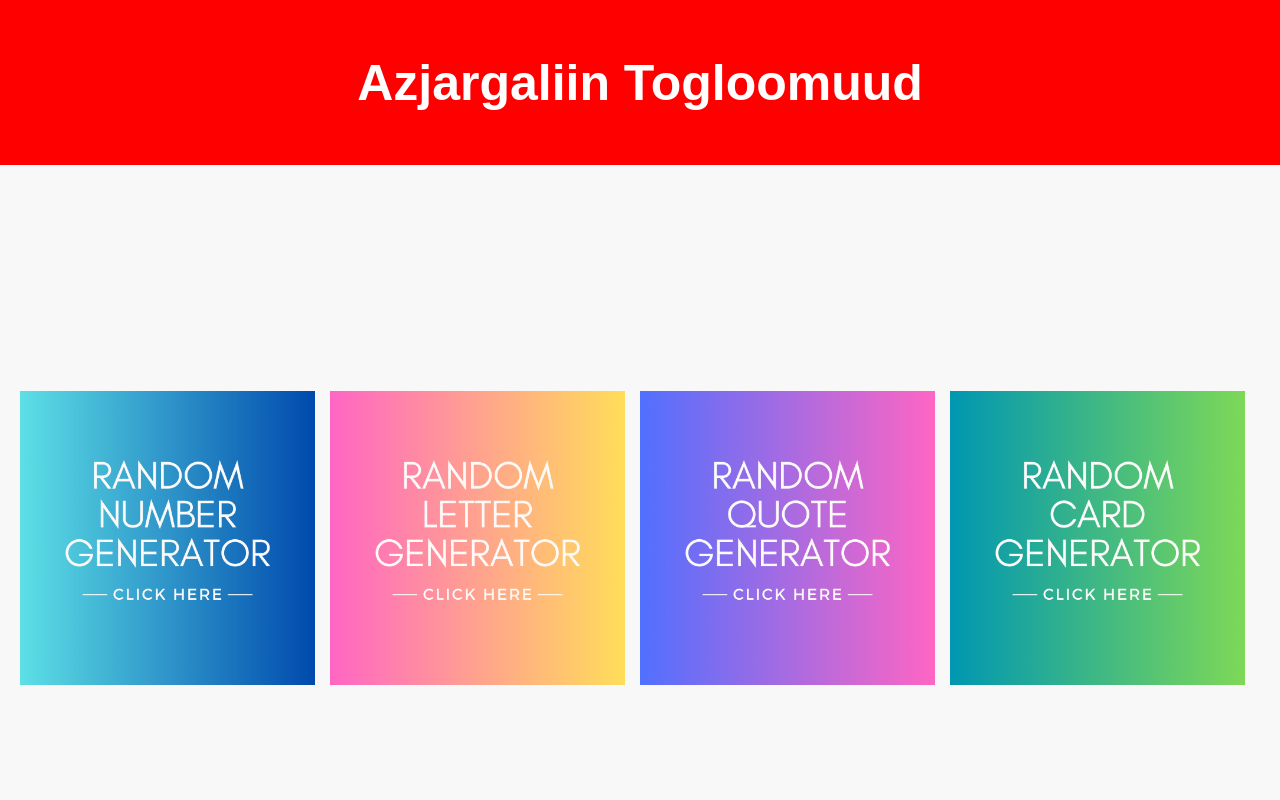
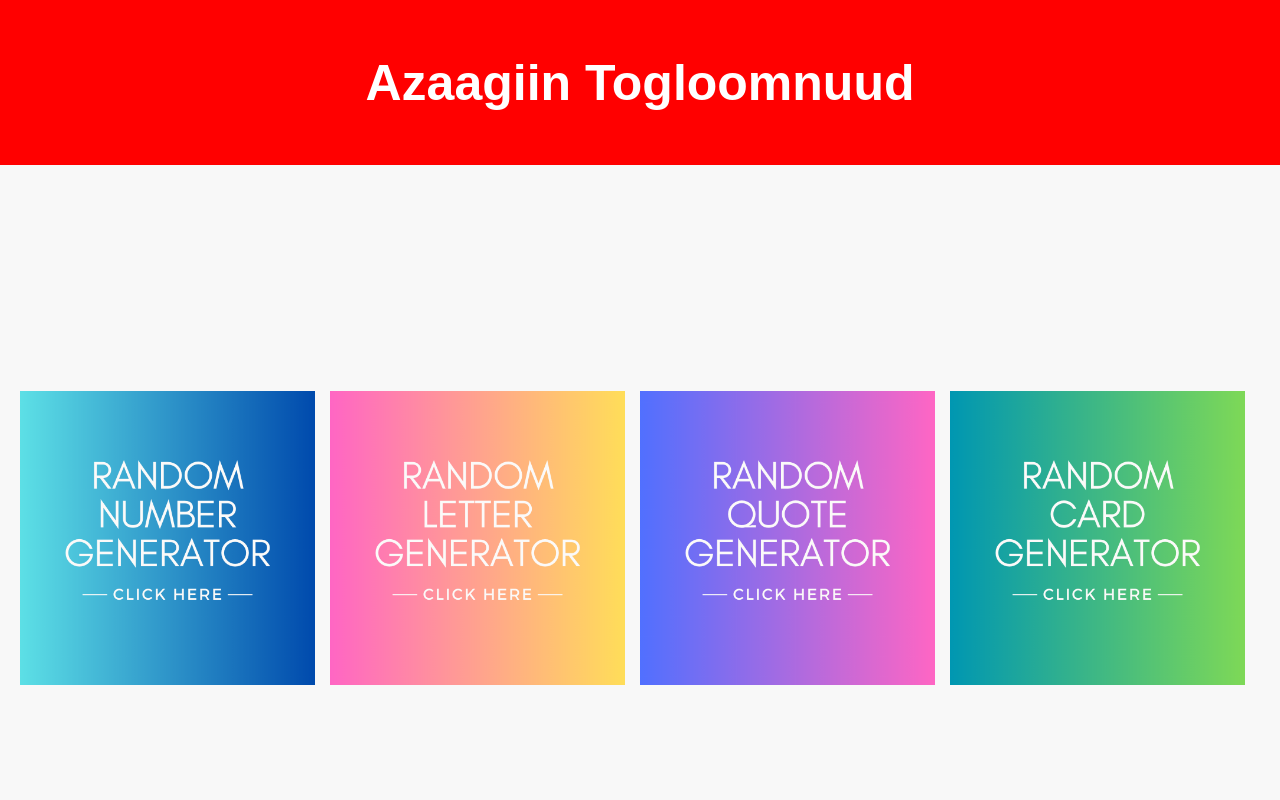
Before and after one commit to Angarag9559/Azaagiin-amazing-code, a plain HTML site: page index.html in a window 1280 px wide. Shown: the top 800 px of the page. Drawn offline with Linux system fonts and the light colour scheme.

Commit message:
azaagiin togloom

```diff
--- a/index.html
+++ b/index.html
@@ -3,7 +3,7 @@
 <head>
     <meta charset="UTF-8">
     <meta name="viewport" content="width=device-width, initial-scale=1.0">
-    <title>Azaagiin Togloomuud</title>
+    <title>Azaagiin Togloomnuud</title>
     <style>
         body {
             font-family: Arial, sans-serif;
@@ -72,7 +72,7 @@
 
         <div class="useless2"></div>
         <div class="Useless">
-          <h1 style="font-size: 50px;">Azjargaliin Togloomuud</h1>
+          <h1 style="font-size: 50px;">Azaagiin Togloomnuud</h1>
         </div>
 
     </div>
```
